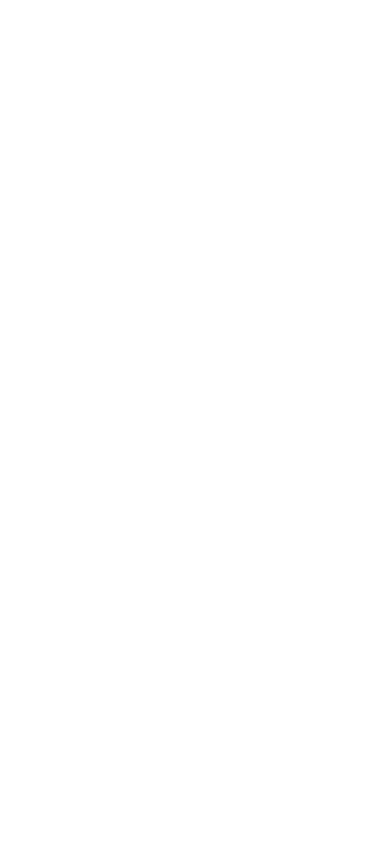
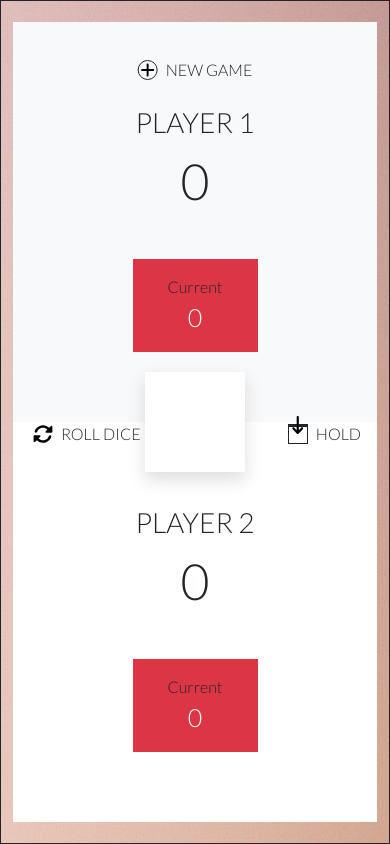
Before and after one commit to timotheperraudeau/game, a plain HTML site: page index.html in a window 390 px wide. Drawn offline with Linux system fonts and the light colour scheme.

Commit message:
creation of html elements and style mobile version

```diff
--- a/index.html
+++ b/index.html
@@ -8,7 +8,46 @@
   <title>Document</title>
 </head>
 <body>
-
+  <main>
+    <div id="game" class="container-fluid border border-dark vh-100 d-flex justify-content-center align-items-center">
+      <div class="container position-relative">
+        <div id="newGame" class="position-absolute top-0 start-50 translate-middle d-flex align-items-center mt-5">
+          <div class="icone border border-dark rounded-circle p-2"></div>
+          <div class="ms-2">NEW GAME</div>
+        </div>
+        <div id="dice" class="bg-white shadow position-absolute start-50 translate-middle-x"></div>
+        <div id="rollDice" class="position-absolute d-flex align-items-center">
+          <div class="icone mx-2"></div>
+          <div>ROLL DICE</div>
+        </div>
+        <div id="hold" class="position-absolute end-0 me-3 d-flex align-items-center">
+          <div class="icone me-2 border border-dark position-relative">
+            <img src="assets/arrow-down-long-solid.svg" alt="icone flèche" class="position-absolute start-50 top-0 translate-middle object-fit-cover">
+            <div class="border border-dark"></div>
+          </div>
+          <div>HOLD</div>
+        </div>
+        <div id="players" class="row">
+          <div id="player1" class="col-12 col-md-6 bg-light d-flex flex-column text-center justify-content-center">
+            <div class="title fs-1">PLAYER 1</div>
+            <div class="global">0</div>
+            <div class="current bg-danger py-3">
+              <p class="m-0">Current</p>
+              <p class="currentScore text-white m-0">0</p>
+            </div>
+          </div>
+          <div id="player2" class="col-12 col-md-6 bg-white d-flex flex-column text-center justify-content-center">
+            <div class="title fs-1">PLAYER 2</div>
+            <div class="global">0</div>
+            <div class="current bg-danger py-3">
+              <p class=" m-0">Current</p>
+              <p class="currentScore text-white m-0">0</p>
+            </div>
+          </div>
+        </div>
+      </div>
+    </div>
+  </main>
   <script src="assets/bootstrap.bundle.min.js"></script>
   <script src="app.js"></script>
 </body>
--- a/style.css
+++ b/style.css
@@ -6,3 +6,69 @@
 *, body{
   font-family: "lato", serif;
 }
+
+#game{
+  background-image: url(assets/pexels-juan-pablo-serrano-arenas-1242348.jpg);
+  background-repeat: no-repeat;
+  background-position: center;
+  object-fit: cover;
+}
+
+#newGame .icone{
+  background-image: url(assets/plus-solid.svg);
+  background-repeat: no-repeat;
+  background-position: center;
+  background-size: 80%;
+  object-fit: cover;
+}
+
+#newGame .icone, #rollDice .icone, #hold .icone{
+  width: 20px;
+  height: 20px;
+}
+
+#player1, #player2{
+  height: 400px;
+}
+
+.title{
+  margin-top: 80px;
+}
+
+.global{
+  font-size: 50px;
+}
+
+.current{
+  width: 125px;
+  margin: auto;
+  margin-top: 40px;
+}
+
+.currentScore{
+  font-size: 25px;
+}
+
+#dice{
+  width: 100px;
+  height: 100px;
+  top: 350px;
+}
+
+#rollDice, #hold{
+  top: 400px;
+}
+
+#rollDice .icone{
+  background-image: url(assets/rotate-solid.svg);
+  background-repeat: no-repeat;
+}
+
+#hold img{
+  width: 75%;
+}
+
+#hold:nth-child(2){
+  width: 100%;
+  height: 100%
+}
```
Also changed, not shown: assets/pexels-juan-pablo-serrano-arenas-1242348.jpg (added).
